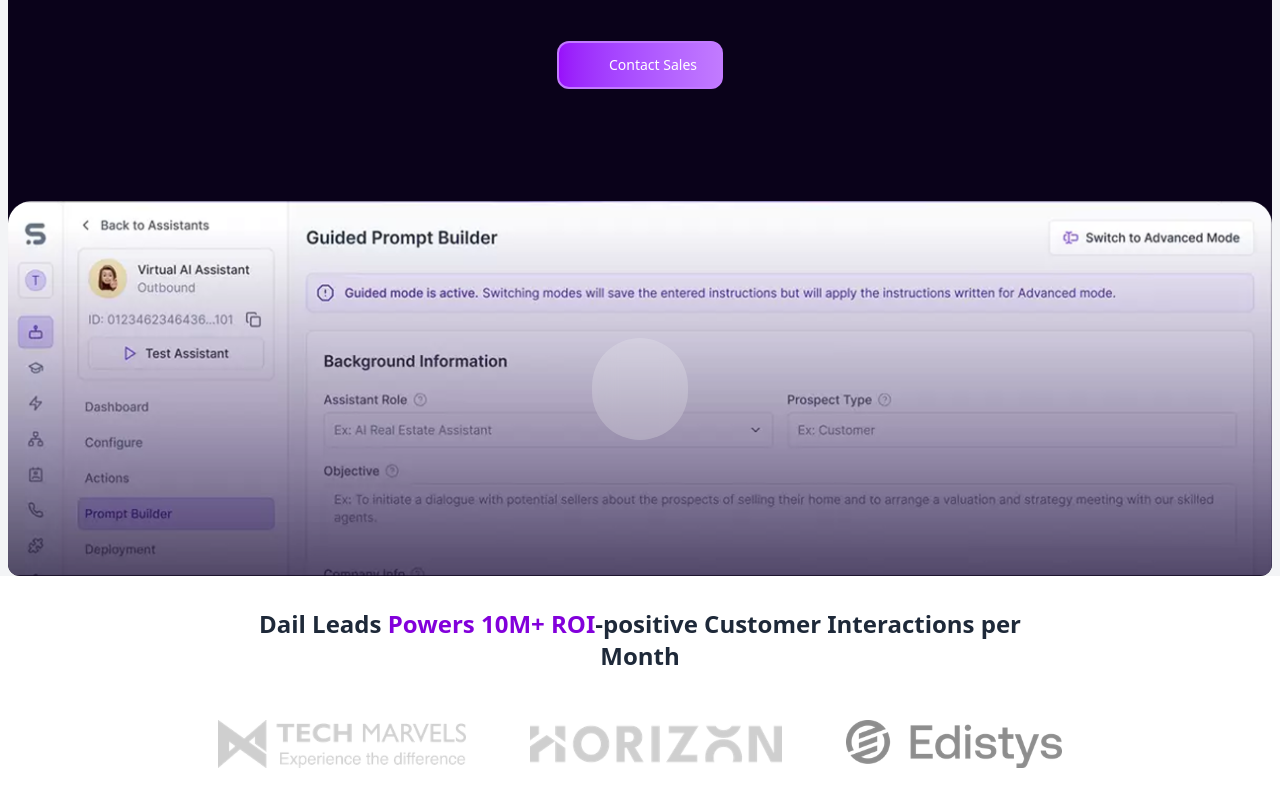
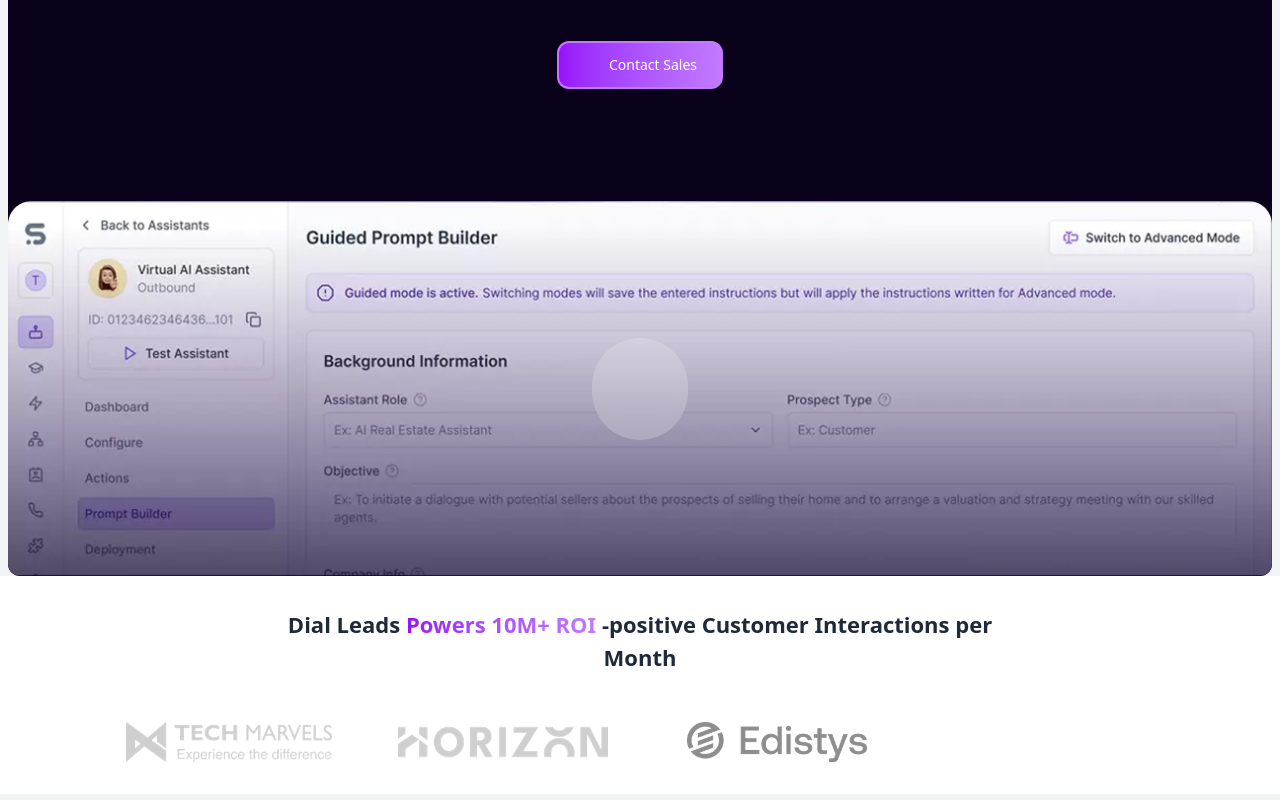
Before and after one commit to mohammadmunnamia0/Dialleads-with-svelte, a SvelteKit app: page / in a window 1280 px wide. Shown: the part 463-1263 px from the top of the page. Built offline with nearby package versions, Linux system fonts and the light colour scheme; some icons are missing.

Commit message:
Refactor StatsHighlight component to enhance layout and update logo display with gradient text

```diff
--- a/src/components/homepage/StatsHighlight.svelte
+++ b/src/components/homepage/StatsHighlight.svelte
@@ -1,20 +1,20 @@
 <script>
-	// You will need to replace these with actual image paths
-	const logos = [
-		{ src: '/stats/1.png', alt: 'Tech Marvels' },
-		{ src: '/stats/2.png', alt: 'Horizon' },
-		{ src: '/stats/3.png', alt: 'Edistys' }
-	];
+    const statImgClass = "h-10 filter grayscale opacity-70";
 </script>
 
 <div class="flex flex-col items-center py-8 text-center bg-white">
-	<h2 class="text-2xl font-bold text-gray-800 mb-12 max-w-3xl">
-		Dail Leads <span class="text-purple-700">Powers 10M+ ROI</span>-positive Customer Interactions
-		per Month
-	</h2>
-	<div class="flex justify-center items-center flex-wrap gap-16">
-		{#each logos as logo (logo.src)}
-			<img src={logo.src} alt={logo.alt} class="h-12 filter grayscale opacity-70" />
-		{/each}
+<h2 class="text-[22px] font-bold text-gray-800 mb-12 max-w-3xl">
+  Dial Leads
+  <span class="bg-gradient-to-r from-purple-600 to-purple-400 bg-clip-text text-transparent">
+    Powers 10M+ ROI
+  </span>
+  -positive Customer Interactions per Month
+</h2>
+
+	<div class="grid grid-cols-4 justify-items-center items-center gap-16">
+		<img src="/Stats/1.png" alt="Tech Marvels" class={statImgClass} />
+		<img src="/Stats/2.png" alt="Horizon" class={statImgClass} />
+		<img src="/Stats/3.png" alt="Edistys" class={statImgClass} />
+		<img src="" alt="" class={statImgClass} />
 	</div>
 </div>
```
Also changed, not shown: src/components/homepage/Features/Features.js (added).
